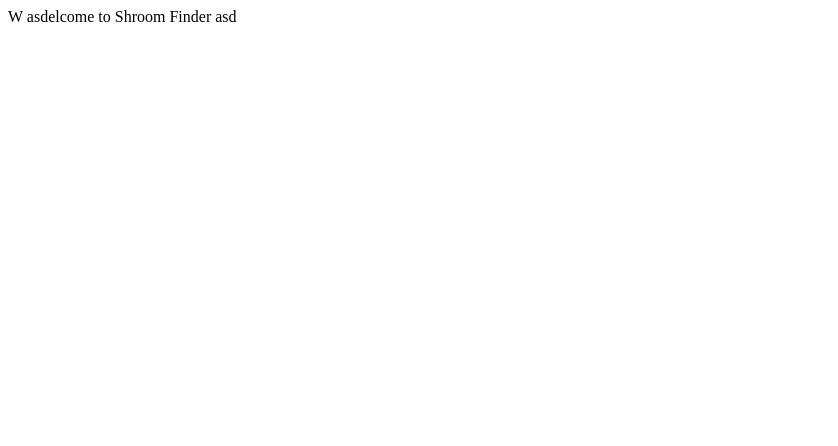
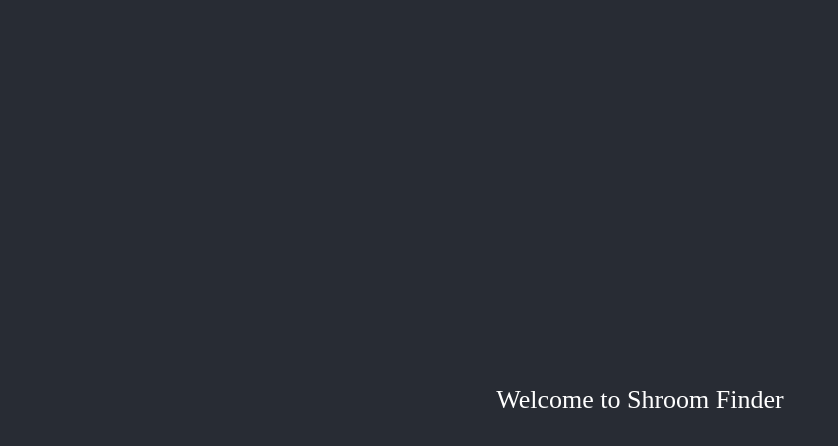
Before and after one commit to rossman15/shroom-finder, a Next.js app: page / in a window 1280 px wide. Shown: the top 446 px of the page, without its empty margins (0-838 px from the left). Built offline with nearby package versions, Linux system fonts and the light colour scheme.

Commit message:
add styles folder, add back import for global styles to _app.tsx

```diff
--- a/pages/_app.tsx
+++ b/pages/_app.tsx
@@ -1,5 +1,6 @@
 import type { AppProps } from 'next/app'
 import Head  from 'next/head'
+import '../styles/App.scss'
 
 /**
  * @description this is a custom component that every page uses. Add common things here.
--- a/pages/index.tsx
+++ b/pages/index.tsx
@@ -3,7 +3,7 @@
     return (
       <div className="App">
         <header className="App-header">
-          W  asdelcome to Shroom Finder asd
+          Welcome to Shroom Finder
         </header>
       </div>
     );
--- a/pages/App.scss
+++ b/styles/App.scss
@@ -1,3 +1,5 @@
+// Global stylesheet
+
 .App {
   text-align: center;
 }
```
